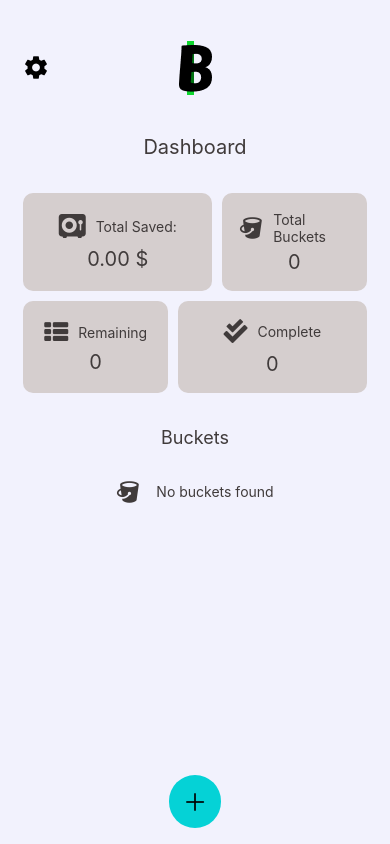
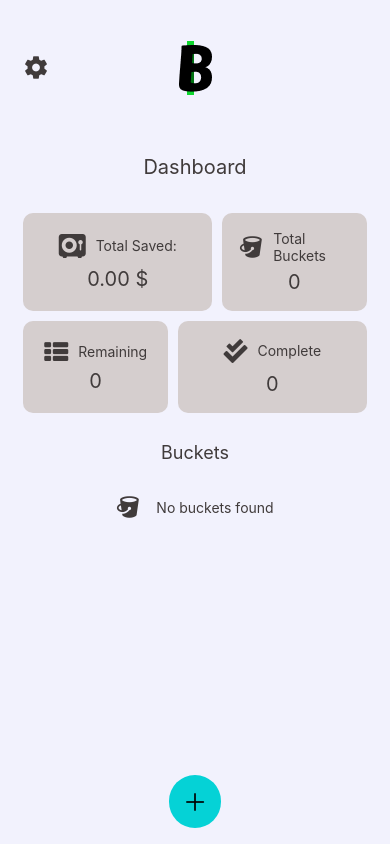
Before and after one commit to AtanasovCode/bucket-bank-native, a React Native app: screen / in a window 390 px wide. Built offline with nearby package versions, Linux system fonts and the light colour scheme.

Commit message:
added sticky header to dashboard on scroll

```diff
--- a/components/Add.jsx
+++ b/components/Add.jsx
@@ -1,4 +1,4 @@
-import React from "react";
+import React, { useState } from "react";
 import {
     View,
     TouchableHighlight,
@@ -31,6 +31,10 @@ const styles = StyleSheet.create({
         justifyContent: "center",
         paddingTop: "4%",
         paddingBottom: "4%",
+        position: "absolute",
+        left: 0,
+        right: 0,
+        bottom: 0,
     },
     add: {
         padding: "3.5%",
--- a/components/Header.jsx
+++ b/components/Header.jsx
@@ -30,7 +30,7 @@ const Header = ({
                     <MaterialCommunityIcons
                         name="arrow-left"
                         size={28}
-                        color={dark ? "#fff" : "#000"}
+                        color={theme.light}
                     />
                 </TouchableHighlight>
             }
@@ -45,7 +45,7 @@ const Header = ({
                     <Ionicons
                         name="settings-sharp"
                         size={25}
-                        color={dark ? "#fff" : "#000"}
+                        color={theme.light}
                     />
                 </TouchableHighlight>
             }
@@ -68,7 +68,7 @@ const Header = ({
                     <MaterialCommunityIcons
                         name="circle-edit-outline"
                         size={28}
-                        color={dark ? "#fff" : "#000"}
+                        color={theme.light}
                     />
                 </TouchableHighlight>
             }
--- a/components/dashboard/DashboardData.jsx
+++ b/components/dashboard/DashboardData.jsx
@@ -17,7 +17,7 @@ const DashboardData = ({ theme, buckets, currency }) => {
     }
 
     return (
-        <View style={styles.container}>
+        <View style={[styles.container, {backgroundColor: theme.background}]}>
             <Text style={[styles.title, { color: theme.light }]}>Dashboard</Text>
             <View style={styles.wrapper}>
                 <DataItem
@@ -60,7 +60,8 @@ const styles = StyleSheet.create({
     container: {
         marginLeft: "6%",
         marginRight: "6%",
-        marginBottom: "6%",
+        paddingTop: "5%",
+        paddingBottom: "5%",
     },
     wrapper: {
         flexDirection: "row",
--- a/routes/Dashboard.jsx
+++ b/routes/Dashboard.jsx
@@ -33,7 +33,6 @@ const Dashboard = ({ navigation, route }) => {
     const [buckets, setBuckets] = useState([]);
     const [loading, setLoading] = useState(true);
     const [currency, setCurrency] = useState("$");
-
 
     const getData = async () => {
         try {
@@ -136,8 +135,8 @@ const Dashboard = ({ navigation, route }) => {
 
     return (
         <SafeAreaView style={[styles.container, { backgroundColor: theme.background, minHeight: height, width: width }]}>
+            <ScrollView style={{ marginBottom: "10%" }} stickyHeaderIndices={[1]}>
                 <Header settings={true} navigation={navigation} />
-            <StatusBar style="light" />
                 <DashboardData
                     buckets={buckets}
                     currency={currency}
@@ -167,6 +166,7 @@ const Dashboard = ({ navigation, route }) => {
                                 <Text style={[{ color: theme.light }]}>No buckets found</Text>
                             </View>
                     )}
+                </ScrollView>
             </ScrollView>
             <Add
                 navigation={navigation}
```
Lines whose indentation alone changed are shown as unchanged.
